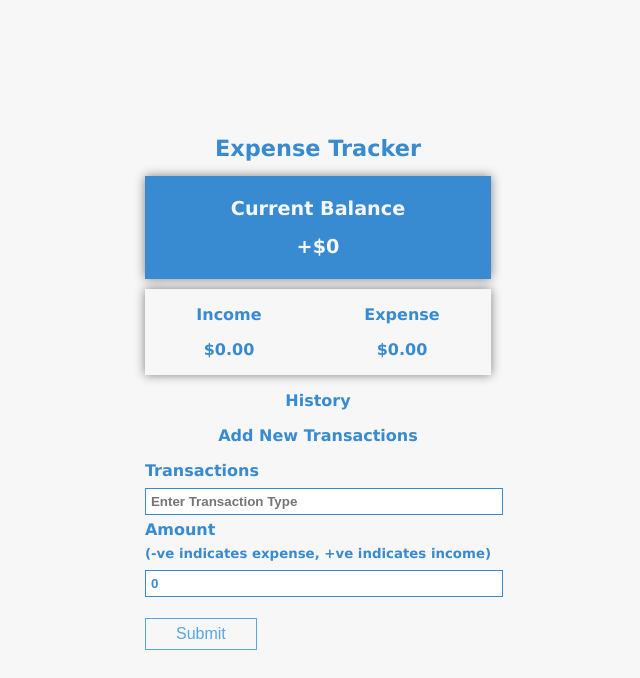
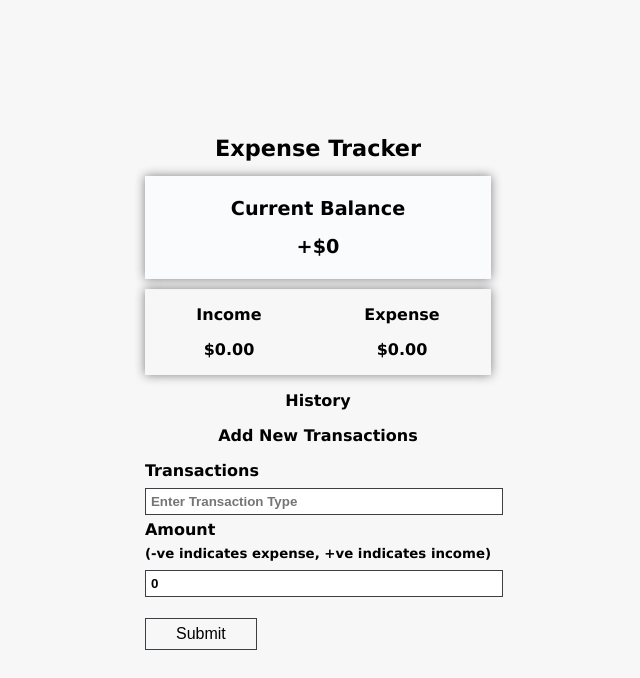
Before and after one commit to nihalahazeen/Expense-Tracker, a React (Create React App) app: page / in a window 1280 px wide. Shown: the top 678 px of the page, without its empty margins (322-962 px from the left). Built offline with nearby package versions, Linux system fonts and the light colour scheme; the HTML template or start-up script is replaced by a standard one.

Commit message:
Update App.css

```diff
--- a/src/App.css
+++ b/src/App.css
@@ -13,7 +13,7 @@ body{
 
 h1{
   font-size: 1.4rem;
-  color: #388ad1;
+  color: #000000;
 }
 
 h2{
@@ -22,15 +22,15 @@ h2{
 }
 
 .expense-tracking{
-  background-color: #388ad1;
-  color: #f7f7f7;
+  background-color: #f9fbfc;
+  color: #000000;
   padding: 5px;
   box-shadow: 0 0 10px gray;
 }
 
 h3{
   font-size: 1rem;
-  color: #388ad1;
+  color: #000000;
 }
 
 .flexing{
@@ -54,13 +54,13 @@ h3{
   margin: 10px 0;
   padding: 10px;
   background-color: #f7f7f7;
-  color: #388ad1;
+  color: #000000;
   box-shadow: 0 0 10px gray;
 }
 
 .form-transaction{
   text-align: left;
-  color: #388ad1;
+  color: #000000;
   font-weight: bold;
 }
 
@@ -68,8 +68,8 @@ h3{
   width: 100%;
   margin: 8px 0 5px 0;
   padding: 5px;
-  border: 1px solid #388ad1;
-  color: #388ad1;
+  border: 1px solid #3a4046;
+  color: #000000;
   font-weight: bold;
 }
 
@@ -87,9 +87,9 @@ h3{
   font-size: 1rem;
   padding: 0.4rem 0;
   width: 7rem;
-  border: 0.1rem solid #56a5eb;
+  border: 0.1rem solid #3a4046;
   text-decoration: none;
-  color: #56a5eb;
+  color: #000000;
   background-color: #f7f7f7;
 }
 
@@ -97,14 +97,14 @@ h3{
   opacity: 0;
   pointer-events: none;
   border: none;
-  background-color: #56a5eb;
+  background-color: #ffffff;
   border-radius: 0.5rem;
   padding: 2px 5px 2px 5px;
   position: absolute;
   top: 30%;
   right: 3%;
   transform: translate(100%,-100%);
-  color: #f7f7f7;
+  color: #ff0000;
 }
 
 .list-style li:hover .del-btn {
```
